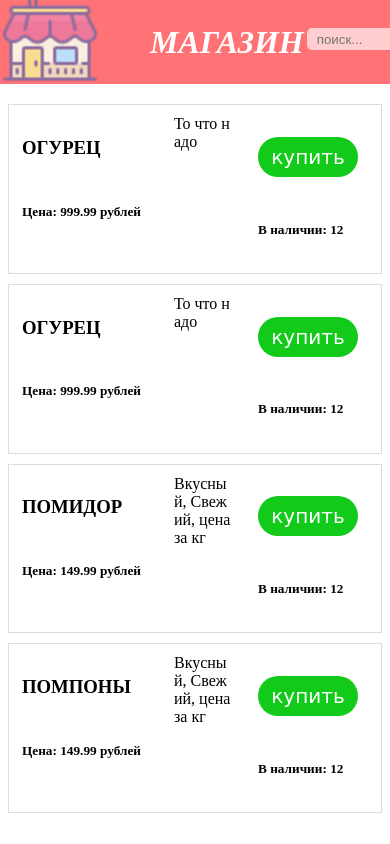
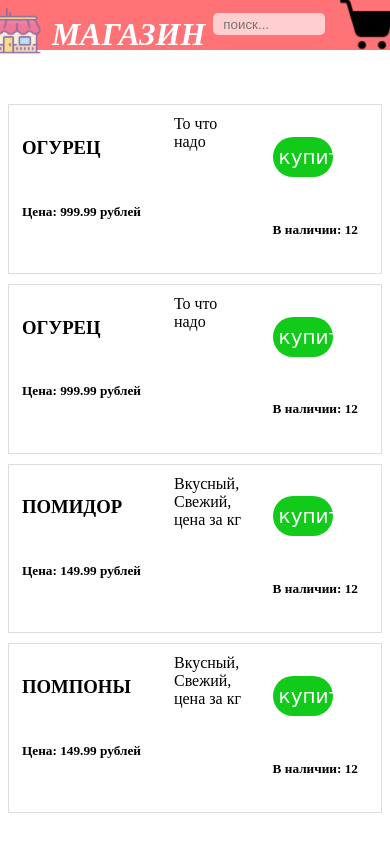
Before and after one commit to ChapaGaming/magazine, a FastAPI app: page /cataloge in a window 390 px wide. Run offline with FastAPI, Linux system fonts and the light colour scheme; data comes from the database, SQL or seed files in the repository.

Commit message:
mobile
оптимизация для телефонов

```diff
--- a/static/style.css
+++ b/static/style.css
@@ -9,19 +9,25 @@ body {
   display: none; /* WebKit (Chrome, Safari, Opera) */
 }
 
-/* Стили для текста и заголовков */
-i {
-  color: rgb(255, 255, 255);
+body {
+    scrollbar-width: none; /* Firefox */
+    -ms-overflow-style: none; /* Internet Explorer и Edge */
   }
 
-/* Стили для header */
-header {
+  ::-webkit-scrollbar {
+    display: none; /* WebKit (Chrome, Safari, Opera) */
+  }
+i{
+    color:rgb(255, 255, 255)
+}
+header{
     position: fixed;
-  margin-top: -50px;
+    margin-top: -8px;
     margin-left: -8px;
     background-color: rgba(255, 114, 118, 1);
     width: 100%;
-  max-height: 10%;
+    /* Увеличили высоту шапки */
+     height: 80px;
     display: flex;
     text-align: justify;
     justify-content: space-between;
@@ -29,82 +35,52 @@ header {
     align-content: center;
     align-items: center;
     flex-wrap: nowrap;
-}
+    padding: 10px; /* Добавили отступы для контента */
+      box-sizing: border-box; /* Учитывает padding в ширине */
 
-header .header-left {
+    .header-left{
         display: flex;
-  gap: 50px;
+        /* Уменьшили отступ между элементами */
+        gap: 10px;
         align-items: center;
     }
-
-header .header-right {
+    .header-right{
         display: flex;
         justify-content: space-between;
         align-items: center;
-  gap: 70px;
+
+        gap: 10px; /* Уменьшили отступы между элементами */
     }
 
-/* Стили для логотипа и корзины */
-.buy {
+}
+.buy{
     width: 100px;
     height: 100px;
+    -webkit-filter: grayscale(100%);
+    -moz-filter: grayscale(100%);
+    -ms-filter: grayscale(100%);
+    -o-filter: grayscale(100%);
+    filter: grayscale(100%);
+    filter: url(grayscale.svg); /* Firefox 4+ */
+    filter: gray; /* IE 6-9 */
 }
-
-.logo {
+.logo{
     width: 100px;
     height: 100px;
+
 }
-
-/* Стили для поля поиска */
-.found {
+.found{
     height: 20px;
-  width: 700px;
     border-radius: 5px;
     padding-left: 10px;
     background-color: rgb(255, 206, 206);
     border: 0px;
 }
-
-/* Стили для контейнера с товарами (parent) */
-.parent {
-    width: 500px; /* Фиксированная ширина родителя*/
+.parent{
+    width: 500px; /* Фиксированная ширина родителя */
 }
 
-/* Стили для карточки товара (product) */
 .product {
-    display: flex;
-    flex-direction: row; /* Обязательное условие */
-    align-items: flex-start; /* Выравнивание по верху */
-    justify-content: space-between; /* Распределение пространства между элементами */
-    padding: 10px; /* Отступ для видимых границ */
-    border: 1px solid #ddd; /* Для наглядности */
-    margin-bottom: 10px; /* Отступ между формами */
-}
-
-.product table { /* Делаем таблицы нерастягиваемыми */
-  flex: none; /* Не позволяет таблицам растягиваться */
-  margin-right: 10px;
-}
-.product text {
-  flex: 1; /* Занимает оставшееся пространство */
-  padding: 0 20px; /* Дополнительные отступы */
-  box-sizing: border-box; /* Включает отступы в расчет ширины */
-  word-break: break-all; /* Перенос слов */
-}
-
-.product button[type="submit"] {
-  border-radius: 20px;
-  color: white;
-  font-family: cursive;
-  font-size: 20px;
-  background-color: rgb(17, 202, 26);
-  max-height: 40px;
-  border: 0px;
-}
-.body{margin-top:50px;}
-
-/* Стили для корзины (basket) */
-.basket {
     display: flex;
     flex-direction: row;
     align-items: flex-start;
@@ -114,55 +90,61 @@ header .header-right {
     margin-bottom: 10px;
 }
 
-.basket table { /* Делаем таблицы нерастягиваемыми в корзине*/
+
+.product table {
     flex: none;
     margin-right: 10px;
 }
 
-.basket .basket_parent {
+.product .description {
    flex: 1;
    padding: 0 20px;
     box-sizing: border-box;
-  word-break: break-all;
+
 }
-
-.plus {
-  width: 30px;
-  border-radius: 100px;
+.product .buy{
+    border-radius: 20px;
     color: white;
     font-family: cursive;
     font-size: 20px;
+    background-color: rgb(17, 202, 26);
     max-height: 40px;
     border: 0px;
-  background-color: rgb(17, 202, 26);
+}
+.body{
+    margin-top: 50px;
+}
+/* ==================== СТИЛИ ДЛЯ ТЕЛЕФОНА (МЕНЬШЕ 600px) ==================== */
+/* Медиа-запрос для экранов шириной до 600px (обычно телефоны) */
+@media (max-width: 600px) {
+      header {
+        /* Уменьшили высоту шапки */
+        top: -2px;
+          height: 60px;
+          flex-wrap: wrap; /* Разрешить элементам переноситься на новую строку */
+         padding: 5px; /* Уменьшаем padding */
+         flex-direction: column; /* Установили вертикальную ось */
+         align-items: center; /* Центрируем элементы вертикально */
+         gap: 5px; /* Уменьшаем отступы между элементами */
+    }
+     .header-left,
+     .header-right {
+        display: flex; /* Убрали flex-wrap */
+        justify-content: center; /* Выравниваем содержимое по центру */
+        align-items: center; /* Выравниваем по вертикали */
+        gap: 5px;
      }
 
-.minus {
-  width: 30px;
-  border-radius: 100px;
-  color: white;
-  font-family: cursive;
-  font-size: 20px;
-  max-height: 40px;
-  border: 0px;
-  background-color: rgb(202, 17, 17);
+
+    .logo {
+      width: 50px;
+       height: 50px;
     }
-.amounter{
-    display: flex;
-    flex-direction: row;
-    align-items: flex-start;
-    justify-content: center;
-    gap:10px;
-
+    .found{
+        width: 100px; /* Уменьшили ширину поля поиска */
     }
-.basker_N{
-  font-size: larger;
-  font-style: normal;
-  width: 40px;
-  border: 0px;
-  margin-top: 20px;
+    .buy {
+      width: 60px; /* Уменьшили ширину изображения */
+      height: 60px; /* Уменьшили высоту изображения */
     }
-basker_N[readonly]
-{
-    background-color:blue;
 }
```
Lines whose indentation alone changed are shown as unchanged.
